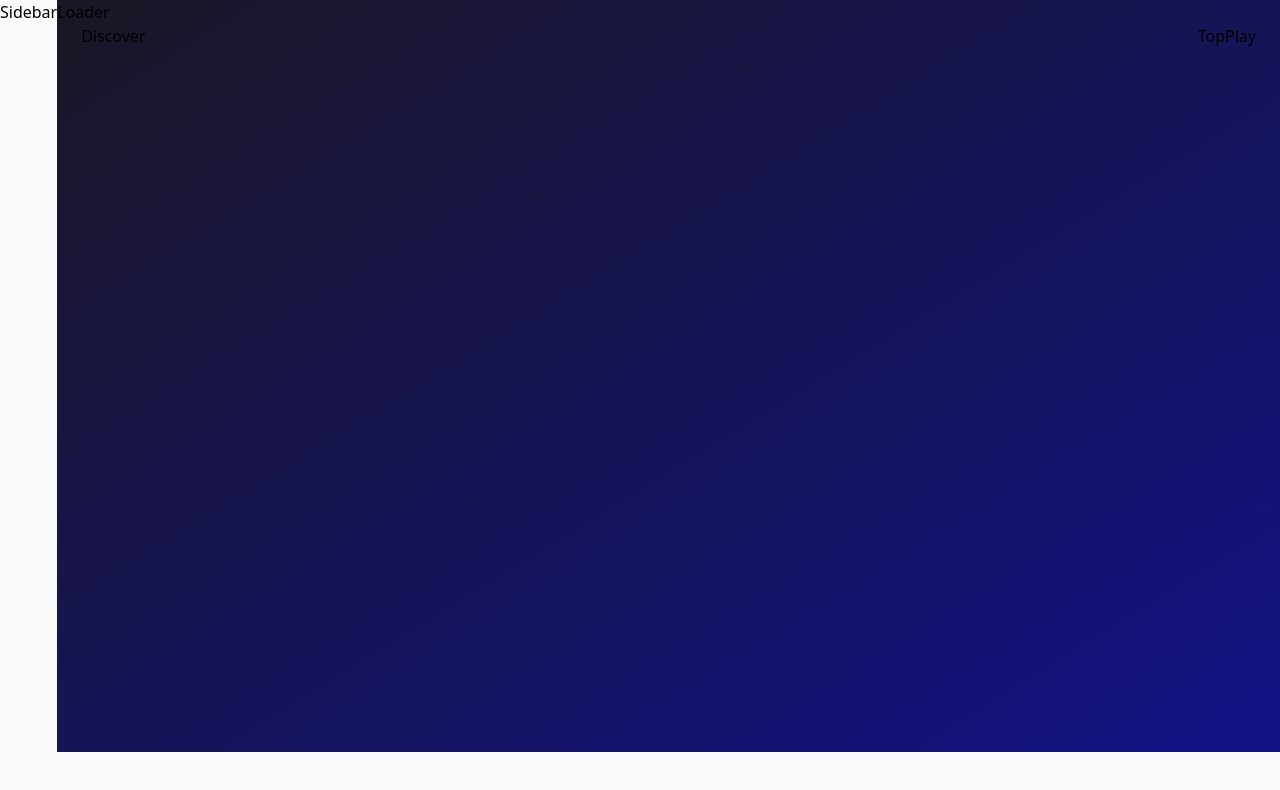
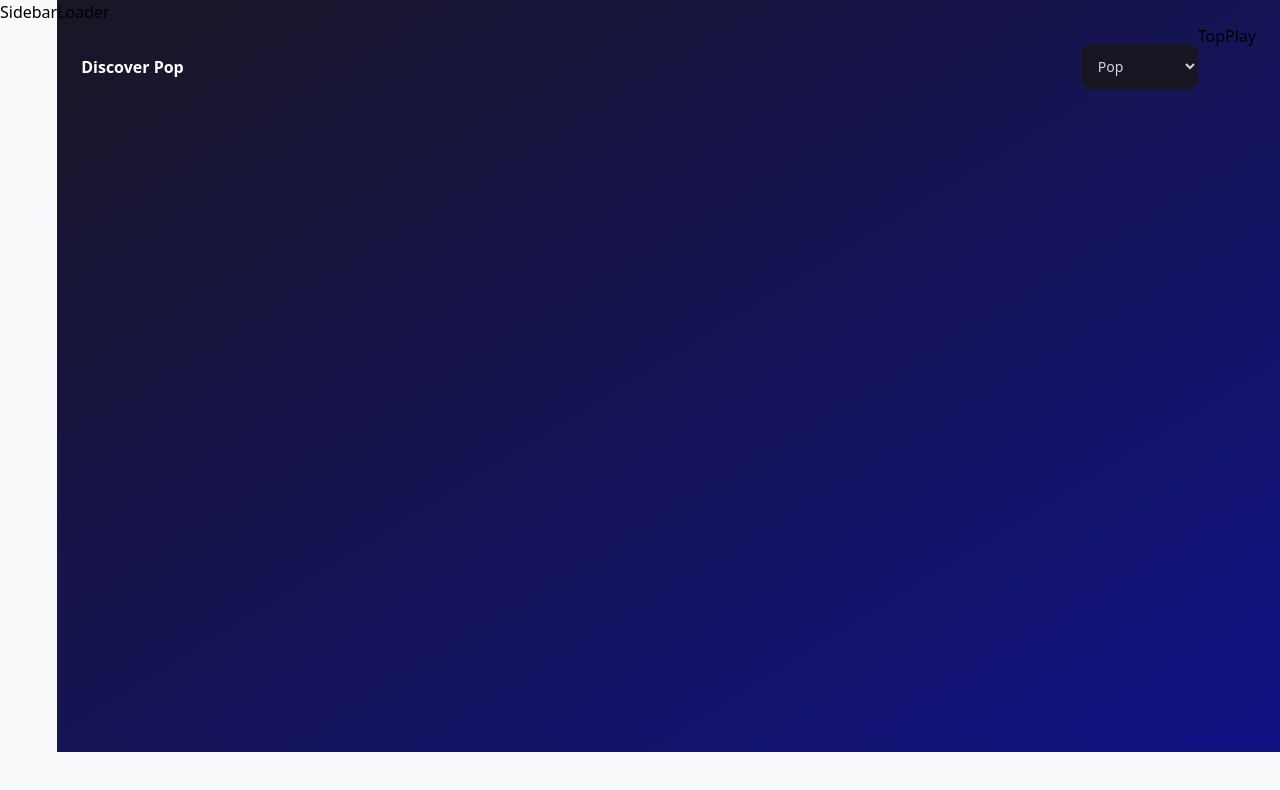
Before and after one commit to fjolivo/Lyriks-JSM-Remake, a React (Vite) app: page / in a window 1280 px wide. Shown: the top 790 px of the page. Built offline with nearby package versions, Linux system fonts and the light colour scheme.

Commit message:
Update Discover.jsx

```diff
--- a/src/pages/Discover.jsx
+++ b/src/pages/Discover.jsx
@@ -1,3 +1,26 @@
-const Discover = () => <div>Discover</div>;
+import { Error, Loader, SongCard } from '../components';
+import { genres } from '../assets/constants';
+
+
+
+const Discover = () => {
+    const genreTitle = 'Pop';
+
+    return (
+        <div className="flex flex-col">
+            <div className="w-full flex justify-between items-center sm:flex-row flex-col mt-5 mb-10">
+            <h2 className="font-bold text-3x1 text-white text-left">Discover {genreTitle}</h2>
+            <select
+                onChange={() => {}}
+                value=""
+                className="bg-black text-gray-300 p-3 text-sm rounded-lg outline-none sm:mt-0 mt-5"
+            >
+            {genres.map((genre) => <option>{genre.title}</option>)}
+             </select>
+            </div>
+        </div>
+    )
+}
+
 
 export default Discover;
```
